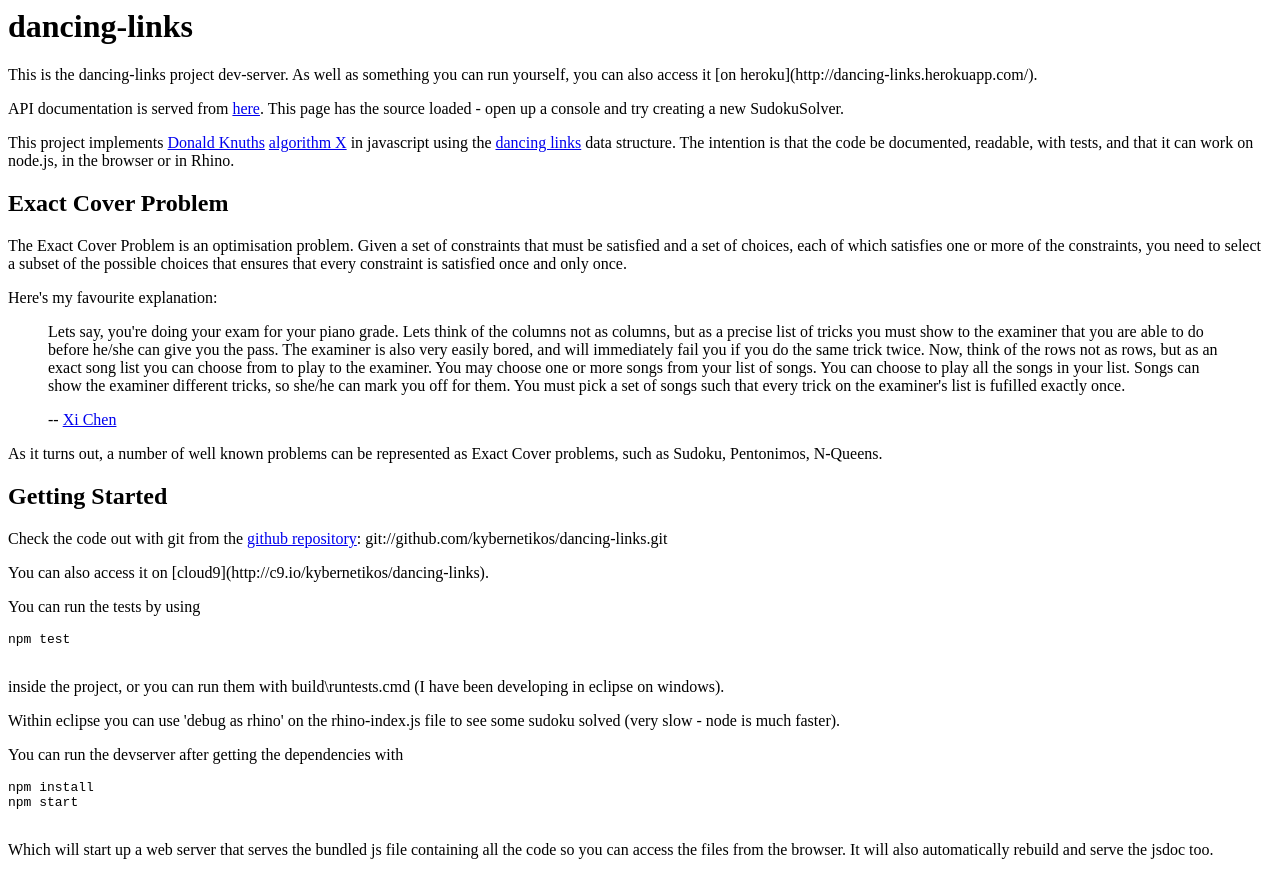
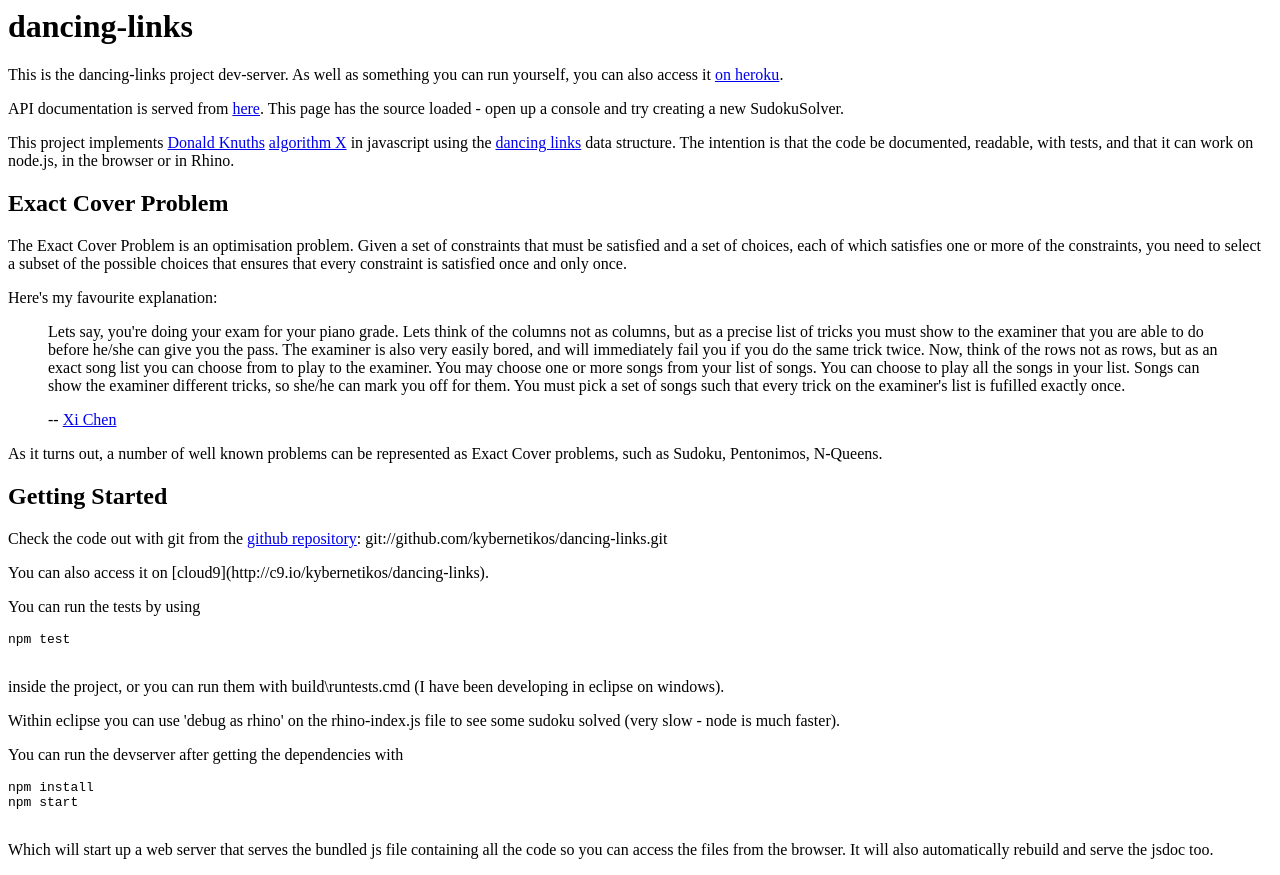
Before and after one commit to kybernetikos/dancing-links, a website with bundled scripts: page public/index.html in a window 1280 px wide. Built offline with nearby package versions, Linux system fonts and the light colour scheme.

Commit message:
html is not markdown

```diff
--- a/public/index.html
+++ b/public/index.html
@@ -5,7 +5,7 @@
 </head>
 <body>
 	<h1>dancing-links</h1>
-	<p>This is the dancing-links project dev-server.  As well as something you can run yourself, you can also access it [on heroku](http://dancing-links.herokuapp.com/).</p>
+	<p>This is the dancing-links project dev-server.  As well as something you can run yourself, you can also access it <a href="http://dancing-links.herokuapp.com/">on heroku</a>.</p>
 
 	<p>API documentation is served from <a href="doc">here</a>.  This page has the source loaded - open up a console and try creating a new SudokuSolver.</p>
 
```
